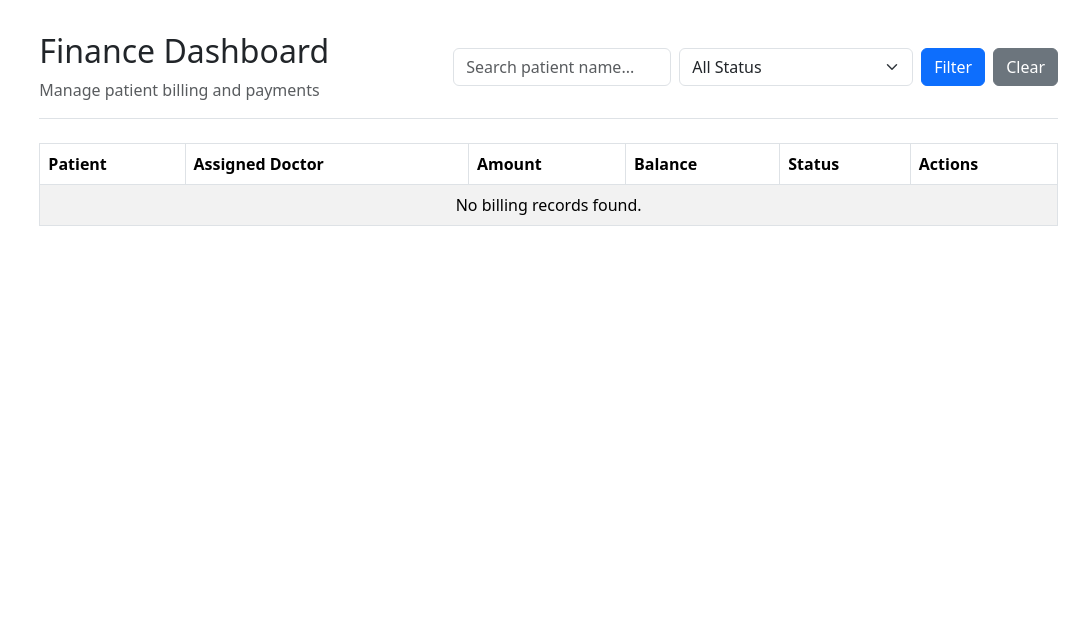
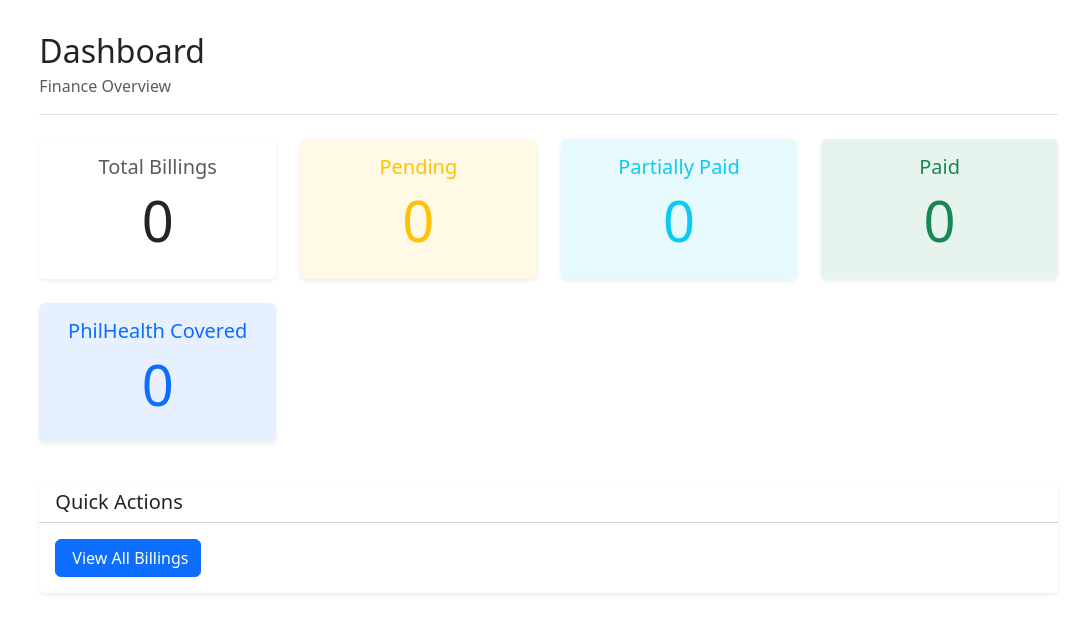
Before and after one commit to SkieAdmin/PHILHEALTH_SYS_OJT, a Django app: page /finance/dashboard/ in a window 1280 px wide. Shown: the top 633 px of the page, without its empty margins (198-1280 px from the left). Run offline with Django 5.2, Linux system fonts and the light colour scheme; the visitor is signed in with stand-in values (Sample User, id 1); data comes from the database, SQL or seed files in the repository; data that the repository does not hold is empty.

Commit message:
Patch 0.0.5_2
- Introduced a new billing list page with search and filter functionality, accessible via the sidebar.
- Updated the finance dashboard to display summary cards for billing statuses and moved the billing table to the new billing list view.
- Adjusted URLs, views, and navigation to support these changes.

```diff
--- a/philhealth_eKonsulta/finance/templates/finance/finance_dashboard.html
+++ b/philhealth_eKonsulta/finance/templates/finance/finance_dashboard.html
@@ -4,81 +4,77 @@
 {% block title %}Finance Dashboard{% endblock %}
 
 {% block content %}
-<!-- (12-19-2025) Gocotano - Finance Dashboard for billing management -->
+<!-- (12-20-2025) Gocotano - Finance Dashboard with summary cards -->
 
 <!-- Header -->
-<div class="d-flex justify-content-between align-items-center py-3 border-bottom">
+<div class="d-flex justify-content-between align-items-center py-3 border-bottom mb-4">
     <div>
-        <h2>Finance Dashboard</h2>
-        <p class="text-muted mb-0">Manage patient billing and payments</p>
-    </div>
-    <div>
-        <!-- (12-19-2025) Gocotano - Search and filter form -->
-        <form method="GET" action="" class="d-flex gap-2 align-items-center">
-            <input type="text" class="form-control" name="search" placeholder="Search patient name..." value="{{ search_query|default:'' }}">
-            <select class="form-select" name="status">
-                <option value="">All Status</option>
-                <option value="PENDING" {% if status_filter == 'PENDING' %}selected{% endif %}>Pending</option>
-                <option value="PARTIAL" {% if status_filter == 'PARTIAL' %}selected{% endif %}>Partially Paid</option>
-                <option value="PAID" {% if status_filter == 'PAID' %}selected{% endif %}>Paid</option>
-                <option value="PHILHEALTH" {% if status_filter == 'PHILHEALTH' %}selected{% endif %}>PhilHealth-Covered</option>
-            </select>
-            <button type="submit" class="btn btn-primary">Filter</button>
-            <a href="{% url 'finance_dashboard' %}" class="btn btn-secondary">Clear</a>
-        </form>
+        <h2 class="mb-1">Dashboard</h2>
+        <p class="text-muted mb-0">Finance Overview</p>
     </div>
 </div>
 
-<!-- (12-19-2025) Gocotano - Billing Table -->
-<div class="mt-4">
-    <table class="table table-striped table-bordered table-hover">
-        <thead>
-            <tr>
-                <th>Patient</th>
-                <th>Assigned Doctor</th>
-                <th>Amount</th>
-                <th>Balance</th>
-                <th>Status</th>
-                <th>Actions</th>
-            </tr>
-        </thead>
-        <tbody>
-            {% for item in billing_list %}
-            <tr>
-                <td>
-                    <!-- (12-19-2025) Gocotano - Link to billing detail page -->
-                    <a href="{% url 'billing_detail' item.billing.id %}" class="text-decoration-none">
-                        {{ item.patient.first_name }} {{ item.patient.last_name }}
-                    </a>
-                </td>
-                <!-- (12-19-2025) Gocotano - Show assigned doctor from appointment (DoctorProfile has its own name fields) -->
-                <td>Dr. {{ item.assigned_doctor.first_name }} {{ item.assigned_doctor.last_name }}</td>
-                <td>{{ item.amount }}</td>
-                <td>{{ item.balance }}</td>
-                <td>
-                    <!-- (12-19-2025) Gocotano - Status badges -->
-                    {% if item.status == 'PENDING' %}
-                        <span class="badge bg-warning text-dark">Pending</span>
-                    {% elif item.status == 'PARTIAL' %}
-                        <span class="badge bg-info">Partially Paid</span>
-                    {% elif item.status == 'PAID' %}
-                        <span class="badge bg-success">Paid</span>
-                    {% elif item.status == 'PHILHEALTH' %}
-                        <span class="badge bg-primary">PhilHealth-Covered</span>
-                    {% else %}
-                        <span class="badge bg-secondary">{{ item.status }}</span>
-                    {% endif %}
-                </td>
-                <td>
-                    <a href="{% url 'billing_detail' item.billing.id %}" class="btn btn-sm btn-primary">View Details</a>
-                </td>
-            </tr>
-            {% empty %}
-            <tr>
-                <td colspan="6" class="text-center">No billing records found.</td>
-            </tr>
-            {% endfor %}
-        </tbody>
-    </table>
+<!-- (12-20-2025) Gocotano - Stats Cards -->
+<div class="row">
+    <div class="col-md-6 col-lg-3 mb-3">
+        <div class="card border-0 shadow-sm">
+            <div class="card-body text-center">
+                <h5 class="card-title text-muted">Total Billings</h5>
+                <h2 class="display-4">{{ total_billings }}</h2>
+            </div>
+        </div>
+    </div>
+    <div class="col-md-6 col-lg-3 mb-3">
+        <div class="card border-0 shadow-sm bg-warning bg-opacity-10">
+            <div class="card-body text-center">
+                <h5 class="card-title text-warning">Pending</h5>
+                <h2 class="display-4 text-warning">{{ pending_count }}</h2>
+            </div>
+        </div>
+    </div>
+    <div class="col-md-6 col-lg-3 mb-3">
+        <div class="card border-0 shadow-sm bg-info bg-opacity-10">
+            <div class="card-body text-center">
+                <h5 class="card-title text-info">Partially Paid</h5>
+                <h2 class="display-4 text-info">{{ partial_count }}</h2>
+            </div>
+        </div>
+    </div>
+    <div class="col-md-6 col-lg-3 mb-3">
+        <div class="card border-0 shadow-sm bg-success bg-opacity-10">
+            <div class="card-body text-center">
+                <h5 class="card-title text-success">Paid</h5>
+                <h2 class="display-4 text-success">{{ paid_count }}</h2>
+            </div>
+        </div>
+    </div>
+</div>
+
+<!-- (12-20-2025) Gocotano - PhilHealth Card -->
+<div class="row mt-2">
+    <div class="col-md-6 col-lg-3 mb-3">
+        <div class="card border-0 shadow-sm bg-primary bg-opacity-10">
+            <div class="card-body text-center">
+                <h5 class="card-title text-primary">PhilHealth Covered</h5>
+                <h2 class="display-4 text-primary">{{ philhealth_count }}</h2>
+            </div>
+        </div>
+    </div>
+</div>
+
+<!-- (12-20-2025) Gocotano - Quick Actions -->
+<div class="row mt-4">
+    <div class="col-12">
+        <div class="card border-0 shadow-sm">
+            <div class="card-header bg-white">
+                <h5 class="mb-0">Quick Actions</h5>
+            </div>
+            <div class="card-body">
+                <a href="{% url 'billing_list' %}" class="btn btn-primary me-2">
+                    <i class="bi bi-list-ul me-1"></i>View All Billings
+                </a>
+            </div>
+        </div>
+    </div>
 </div>
 {% endblock %}
--- a/philhealth_eKonsulta/finance/urls.py
+++ b/philhealth_eKonsulta/finance/urls.py
@@ -10,6 +10,7 @@ from . import views
 # (12-19-2025) Gocotano - Updated URL patterns for finance module
 urlpatterns = [
     path("dashboard/", views.finance_dashboard, name="finance_dashboard"),
+    path("billing/", views.billing_list, name="billing_list"),  # (12-20-2025) Gocotano - Added billing list
     path("billing/<int:billing_id>/", views.billing_detail, name="billing_detail"),
     path("billing/<int:billing_id>/pay/", views.process_payment, name="process_payment"),
     path("billing/<int:billing_id>/philhealth/", views.apply_philhealth, name="apply_philhealth"),
--- a/philhealth_eKonsulta/finance/views.py
+++ b/philhealth_eKonsulta/finance/views.py
@@ -34,15 +34,33 @@ from .models import Billing, BillingItem, Transaction
 #     return redirect("payment_dashboard")
 
 
-# (12-19-2025) Gocotano - Finance dashboard view showing all consultations for billing
+# (12-19-2025) Gocotano - Finance dashboard view showing summary cards
 @login_required
 def finance_dashboard(request):
+    # (12-20-2025) Gocotano - Get counts for summary cards
+    total_billings = Billing.objects.count()
+    pending_count = Billing.objects.filter(status='PENDING').count()
+    partial_count = Billing.objects.filter(status='PARTIAL').count()
+    paid_count = Billing.objects.filter(status='PAID').count()
+    philhealth_count = Billing.objects.filter(status='PHILHEALTH').count()
+
+    return render(request, 'finance/finance_dashboard.html', {
+        'total_billings': total_billings,
+        'pending_count': pending_count,
+        'partial_count': partial_count,
+        'paid_count': paid_count,
+        'philhealth_count': philhealth_count
+    })
+
+
+# (12-20-2025) Gocotano - Billing list view showing all billing records with filters
+@login_required
+def billing_list(request):
     # (12-19-2025) Gocotano - Get all consultations where appointment is COMPLETED (not consultation status)
-    # (Old Code) - consultations = Consultation.objects.filter(status="COMPLETED")
     consultations = Consultation.objects.filter(appointment__status="COMPLETED").select_related(
         'appointment__patient',
         'appointment__doctor',
-        'appointment__doctor__user',  # (12-19-2025) Gocotano - Include doctor user for name display
+        'appointment__doctor__user',
         'doctor'
     ).order_by('-date')
 
@@ -57,7 +75,6 @@ def finance_dashboard(request):
     # (12-19-2025) Gocotano - Status filter
     status_filter = request.GET.get('status', '')
     if status_filter:
-        # Filter by billing status
         if status_filter == 'NO_BILLING':
             consultations = consultations.filter(billing__isnull=True)
         else:
@@ -67,12 +84,10 @@ def finance_dashboard(request):
     billing_list = []
     for consultation in consultations:
         if not hasattr(consultation, 'billing'):
-            # Create billing if doesn't exist
             billing = Billing.objects.create(
                 consultation=consultation,
                 total_amount=consultation.get_total_amount()
             )
-            # Create billing items from prescriptions
             for prescription in consultation.prescriptions.all():
                 BillingItem.objects.create(
                     billing=billing,
@@ -85,20 +100,19 @@ def finance_dashboard(request):
         else:
             billing = consultation.billing
 
-        # (12-19-2025) Gocotano - Get the assigned doctor from appointment (DoctorProfile)
         assigned_doctor = consultation.appointment.doctor
         billing_list.append({
             'consultation': consultation,
             'billing': billing,
             'patient': consultation.appointment.patient,
-            'doctor': consultation.doctor,  # The user who created consultation
-            'assigned_doctor': assigned_doctor,  # (12-19-2025) Gocotano - The DoctorProfile assigned to appointment
+            'doctor': consultation.doctor,
+            'assigned_doctor': assigned_doctor,
             'amount': billing.total_amount,
             'balance': billing.get_balance(),
             'status': billing.status
         })
 
-    return render(request, 'finance/finance_dashboard.html', {
+    return render(request, 'finance/billing_list.html', {
         'billing_list': billing_list,
         'search_query': search_query,
         'status_filter': status_filter
```
Also changed, not shown: philhealth_eKonsulta/finance/templates/finance/billing_list.html (added, +83 -0 lines), philhealth_eKonsulta/login/templates/nav-bars/nav-finance.html (+5 -5 lines).
